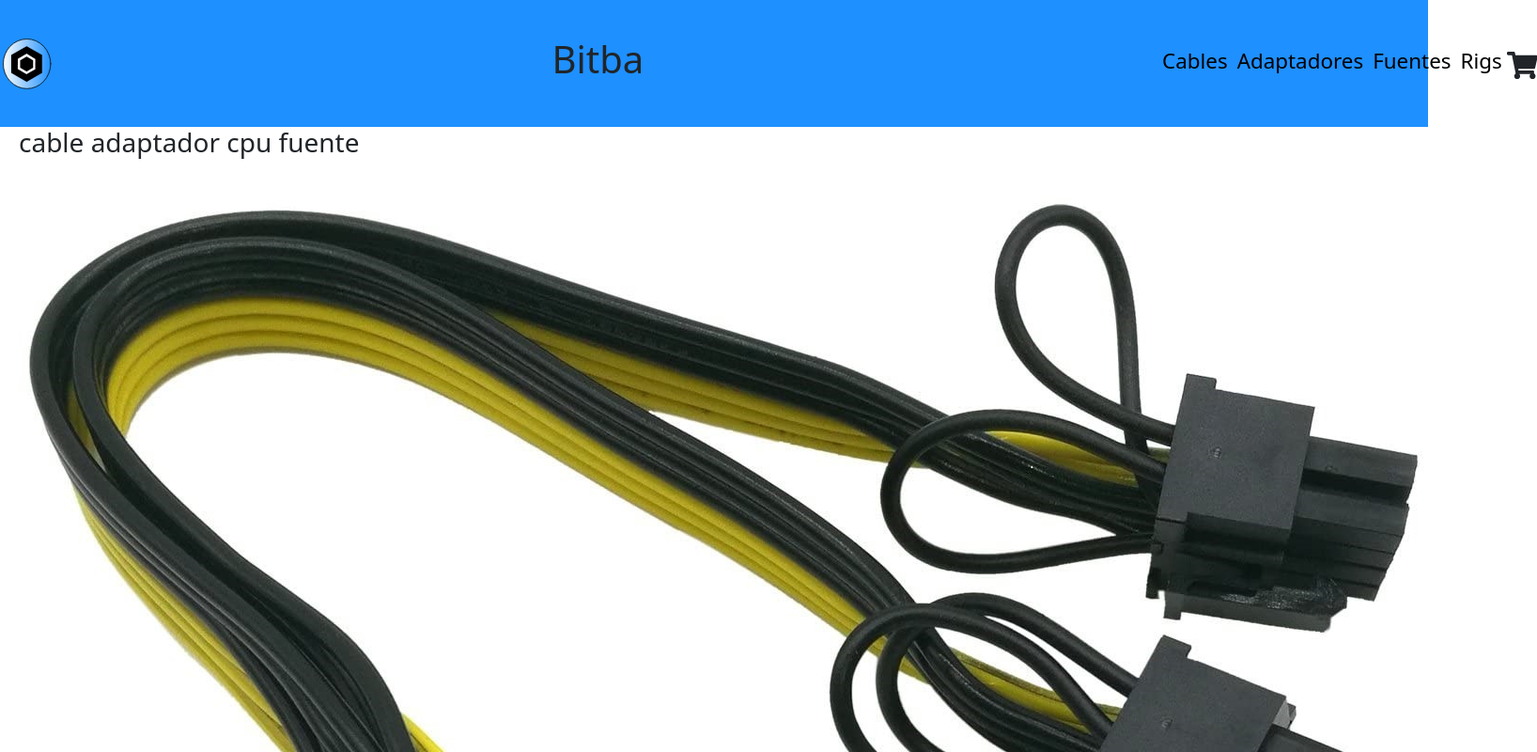
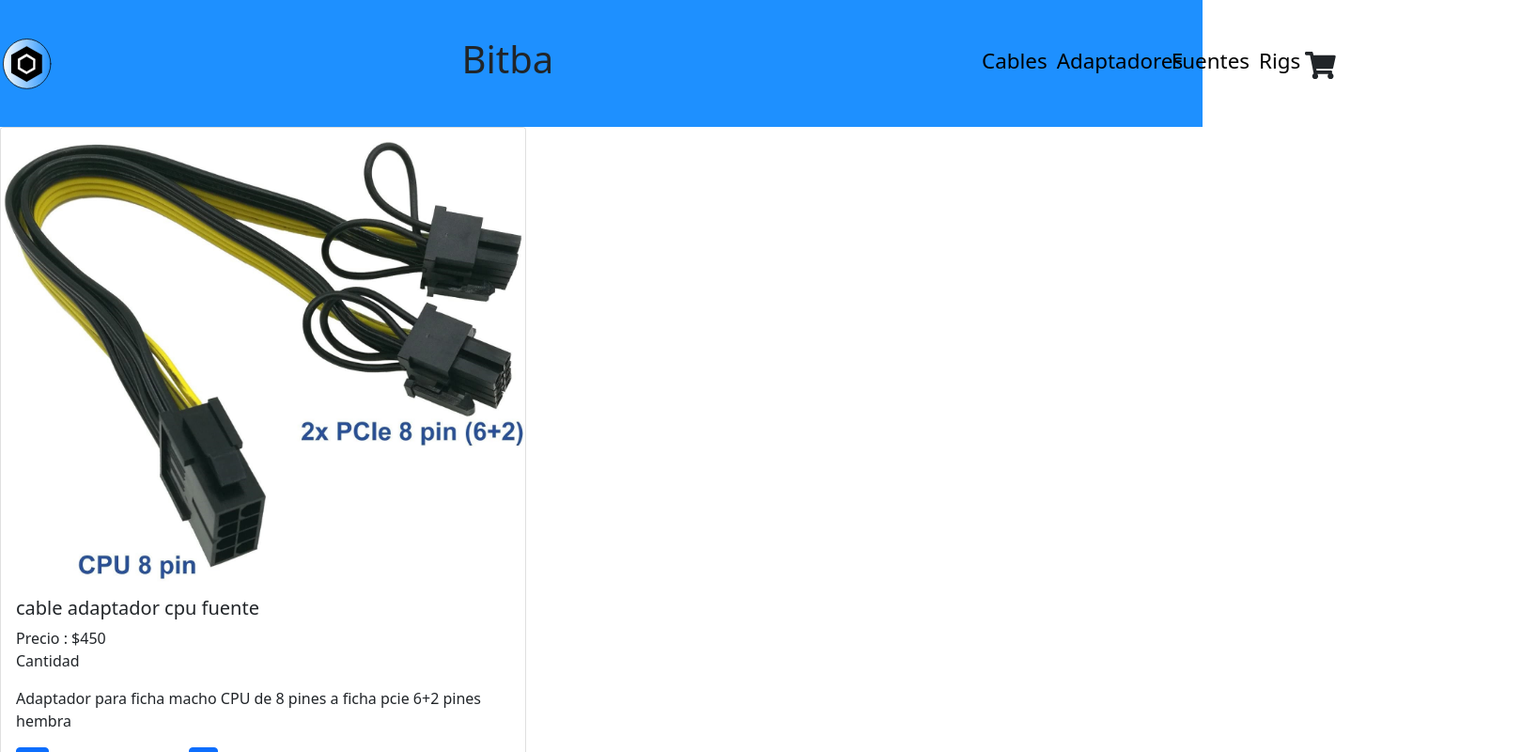
Before and after one commit to mmax2001/myReactStore, a React (Create React App) app: page /item/1 in a window 1280 px wide. Shown: the top 800 px of the page at 94% size, 1636 px wide, since content can reach past the window. Built offline with nearby package versions, Linux system fonts and the light colour scheme.

Commit message:
arreglos en vista detallada de item

```diff
--- /dev/null
+++ b/src/components/ItemDetail/ItemDetail.css
@@ -0,0 +1,7 @@
+cardStyle {
+    display: flex;
+    align-items: center;
+    justify-content: center;
+    align-content: center;
+    min-height: 100%;
+}
--- a/src/components/ItemDetail/ItemDetail.js
+++ b/src/components/ItemDetail/ItemDetail.js
@@ -1,15 +1,27 @@
-import { Button } from "react-bootstrap"
+import { Button,Card } from "react-bootstrap"
+import './ItemDetail.css'
 
 export const ItemDetail=({nombre,precio,id,categoria,imagen,descrip,cantidad,stock})=>{
     return (
-        <div style={{marginLeft:"20px"}}>
-            <h3>{nombre}</h3>
+        <div style={{justifyContent:"center"}}>
+            {/* <h3>{nombre}</h3>
             <img src={imagen} alt={nombre} />
             <p>{descrip}</p>
-            <h5>Precio ${precio}</h5>
-            <Button>+</Button>
-            <span> Modificar cantidad </span>
-            <Button>-</Button>
+            <h5>Precio ${precio}</h5> */}
+            <Card style={{ width: '35rem'}} className="cardStyle">
+            <Card.Img variant="top" src={imagen} />
+            <Card.Body>
+                <Card.Title>{nombre}</Card.Title>
+                <Card.Text>
+                    <span>Precio : ${precio}</span>
+                    <p>Cantidad</p>
+                </Card.Text>
+                <Card.Text>{descrip}</Card.Text>
+                <Button>+</Button>
+                <span> Modificar cantidad </span>
+                <Button>-</Button>
+            </Card.Body>
+            </Card>
         </div>
     )
 }
```
